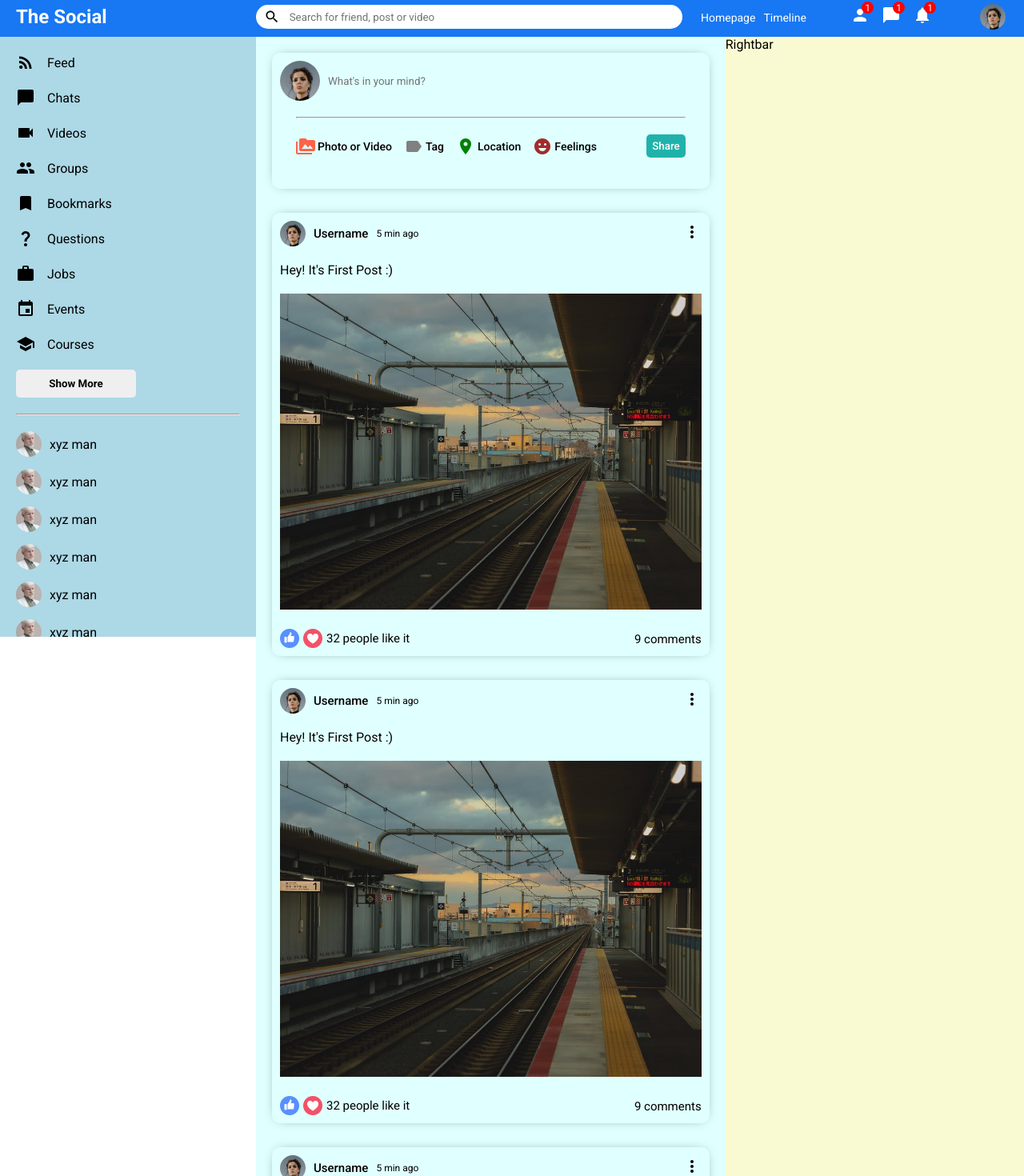
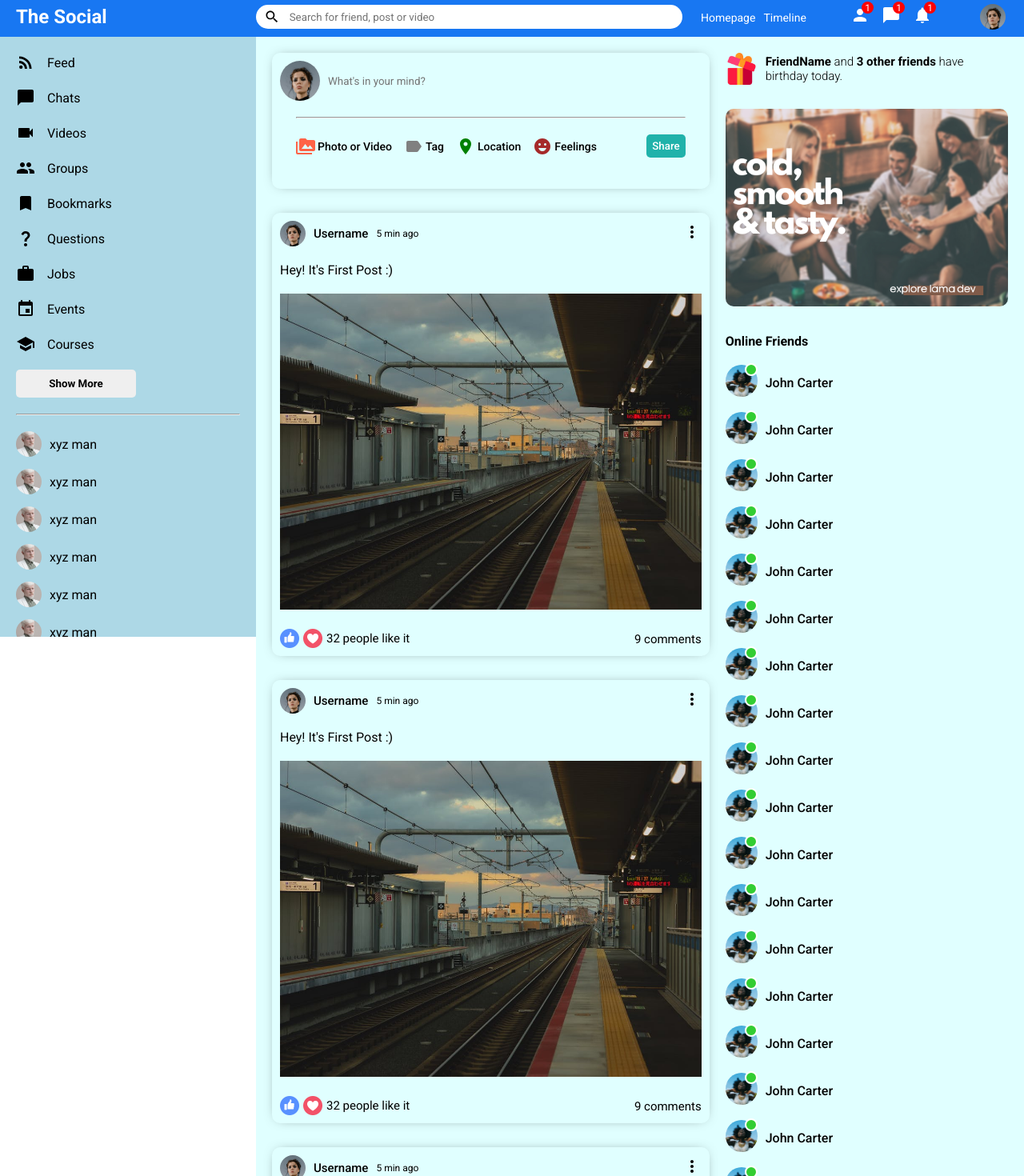
Before and after one commit to sadanmian/React-Social-Media, a React (Create React App) app: page / in a window 1280 px wide. Shown: the part 4-1474 px from the top of the page at 80% size. Built offline with nearby package versions, Linux system fonts and the light colour scheme.

Commit message:
Rightbar Component

```diff
--- a/src/components/rightbar/Rightbar.jsx
+++ b/src/components/rightbar/Rightbar.jsx
@@ -2,5 +2,147 @@ import React from "react";
 import "./rightbar.css";
 
 export default function Rightbar() {
-  return <div className="rightbar">Rightbar</div>;
+  return (
+    <div className="rightbar">
+      <div className="rightbarWrapper">
+        <div className="birthdayContainer">
+          <img src="assets/gift.png" className="birthdayImg" />
+          <span className="birthdayText">
+            <b>FriendName</b> and <b>3 other friends</b> have birthday today.
+          </span>
+        </div>
+
+        <img src="assets/ad.png" className="rightbarAd" />
+        <h4 className="rightbarTitle">Online Friends</h4>
+        <ul className="rightbarFriendList">
+          <li className="rightbarFriend">
+            <div className="rightbarProfileImgContainer">
+              <img src="assets/person/3.jpeg" className="rightbarProfileImg" />
+              <span className="rightbarOnline"></span>
+            </div>
+            <span className="rightbarUsername">John Carter</span>
+          </li>
+          <li className="rightbarFriend">
+            <div className="rightbarProfileImgContainer">
+              <img src="assets/person/3.jpeg" className="rightbarProfileImg" />
+              <span className="rightbarOnline"></span>
+            </div>
+            <span className="rightbarUsername">John Carter</span>
+          </li>
+          <li className="rightbarFriend">
+            <div className="rightbarProfileImgContainer">
+              <img src="assets/person/3.jpeg" className="rightbarProfileImg" />
+              <span className="rightbarOnline"></span>
+            </div>
+            <span className="rightbarUsername">John Carter</span>
+          </li>
+          <li className="rightbarFriend">
+            <div className="rightbarProfileImgContainer">
+              <img src="assets/person/3.jpeg" className="rightbarProfileImg" />
+              <span className="rightbarOnline"></span>
+            </div>
+            <span className="rightbarUsername">John Carter</span>
+          </li>
+          <li className="rightbarFriend">
+            <div className="rightbarProfileImgContainer">
+              <img src="assets/person/3.jpeg" className="rightbarProfileImg" />
+              <span className="rightbarOnline"></span>
+            </div>
+            <span className="rightbarUsername">John Carter</span>
+          </li>
+          <li className="rightbarFriend">
+            <div className="rightbarProfileImgContainer">
+              <img src="assets/person/3.jpeg" className="rightbarProfileImg" />
+              <span className="rightbarOnline"></span>
+            </div>
+            <span className="rightbarUsername">John Carter</span>
+          </li>
+          <li className="rightbarFriend">
+            <div className="rightbarProfileImgContainer">
+              <img src="assets/person/3.jpeg" className="rightbarProfileImg" />
+              <span className="rightbarOnline"></span>
+            </div>
+            <span className="rightbarUsername">John Carter</span>
+          </li>
+          <li className="rightbarFriend">
+            <div className="rightbarProfileImgContainer">
+              <img src="assets/person/3.jpeg" className="rightbarProfileImg" />
+              <span className="rightbarOnline"></span>
+            </div>
+            <span className="rightbarUsername">John Carter</span>
+          </li>
+          <li className="rightbarFriend">
+            <div className="rightbarProfileImgContainer">
+              <img src="assets/person/3.jpeg" className="rightbarProfileImg" />
+              <span className="rightbarOnline"></span>
+            </div>
+            <span className="rightbarUsername">John Carter</span>
+          </li>
+          <li className="rightbarFriend">
+            <div className="rightbarProfileImgContainer">
+              <img src="assets/person/3.jpeg" className="rightbarProfileImg" />
+              <span className="rightbarOnline"></span>
+            </div>
+            <span className="rightbarUsername">John Carter</span>
+          </li>
+          <li className="rightbarFriend">
+            <div className="rightbarProfileImgContainer">
+              <img src="assets/person/3.jpeg" className="rightbarProfileImg" />
+              <span className="rightbarOnline"></span>
+            </div>
+            <span className="rightbarUsername">John Carter</span>
+          </li>
+          <li className="rightbarFriend">
+            <div className="rightbarProfileImgContainer">
+              <img src="assets/person/3.jpeg" className="rightbarProfileImg" />
+              <span className="rightbarOnline"></span>
+            </div>
+            <span className="rightbarUsername">John Carter</span>
+          </li>
+          <li className="rightbarFriend">
+            <div className="rightbarProfileImgContainer">
+              <img src="assets/person/3.jpeg" className="rightbarProfileImg" />
+              <span className="rightbarOnline"></span>
+            </div>
+            <span className="rightbarUsername">John Carter</span>
+          </li>
+          <li className="rightbarFriend">
+            <div className="rightbarProfileImgContainer">
+              <img src="assets/person/3.jpeg" className="rightbarProfileImg" />
+              <span className="rightbarOnline"></span>
+            </div>
+            <span className="rightbarUsername">John Carter</span>
+          </li>
+          <li className="rightbarFriend">
+            <div className="rightbarProfileImgContainer">
+              <img src="assets/person/3.jpeg" className="rightbarProfileImg" />
+              <span className="rightbarOnline"></span>
+            </div>
+            <span className="rightbarUsername">John Carter</span>
+          </li>
+          <li className="rightbarFriend">
+            <div className="rightbarProfileImgContainer">
+              <img src="assets/person/3.jpeg" className="rightbarProfileImg" />
+              <span className="rightbarOnline"></span>
+            </div>
+            <span className="rightbarUsername">John Carter</span>
+          </li>
+          <li className="rightbarFriend">
+            <div className="rightbarProfileImgContainer">
+              <img src="assets/person/3.jpeg" className="rightbarProfileImg" />
+              <span className="rightbarOnline"></span>
+            </div>
+            <span className="rightbarUsername">John Carter</span>
+          </li>
+          <li className="rightbarFriend">
+            <div className="rightbarProfileImgContainer">
+              <img src="assets/person/3.jpeg" className="rightbarProfileImg" />
+              <span className="rightbarOnline"></span>
+            </div>
+            <span className="rightbarUsername">John Carter</span>
+          </li>
+        </ul>
+      </div>
+    </div>
+  );
 }
--- a/src/components/rightbar/rightbar.css
+++ b/src/components/rightbar/rightbar.css
@@ -1,4 +1,73 @@
 .rightbar {
   flex: 3.5;
-  background-color: lightgoldenrodyellow;
+  background-color: lightcyan;
 }
+
+.rightbarWrapper {
+  padding: 20px 20px 0 0;
+}
+
+.birthdayContainer {
+  display: flex;
+  align-items: center;
+}
+
+.birthdayImg {
+  width: 40px;
+  height: 40px;
+  margin-right: 10px;
+}
+
+.birthdayText {
+  font-weight: 300;
+  font-size: 15px;
+}
+
+.rightbarAd {
+  width: 100%;
+  border-radius: 10px;
+  margin: 30px 0;
+}
+
+.rightbarTitle {
+  margin-bottom: 20px;
+}
+
+.rightbarFriendList {
+  padding: 0;
+  margin: 0;
+  list-style: none;
+}
+
+.rightbarFriend {
+  display: flex;
+  align-items: center;
+  margin-bottom: 15px;
+}
+
+.rightbarProfileImgContainer {
+  margin-right: 10px;
+  position: relative;
+}
+
+.rightbarProfileImg {
+  width: 40px;
+  height: 40px;
+  border-radius: 50%;
+  object-fit: cover;
+}
+
+.rightbarOnline {
+  width: 12px;
+  height: 12px;
+  border-radius: 50%;
+  background-color: limegreen;
+  position: absolute;
+  top: -2px;
+  right: 0;
+  border: 2px solid white;
+}
+
+.rightbarUsername {
+  font-weight: 500;
+}
```
